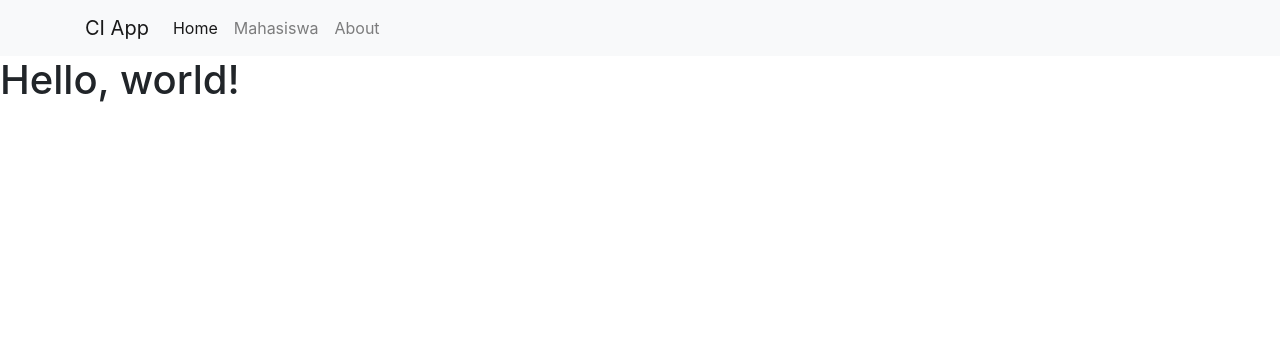
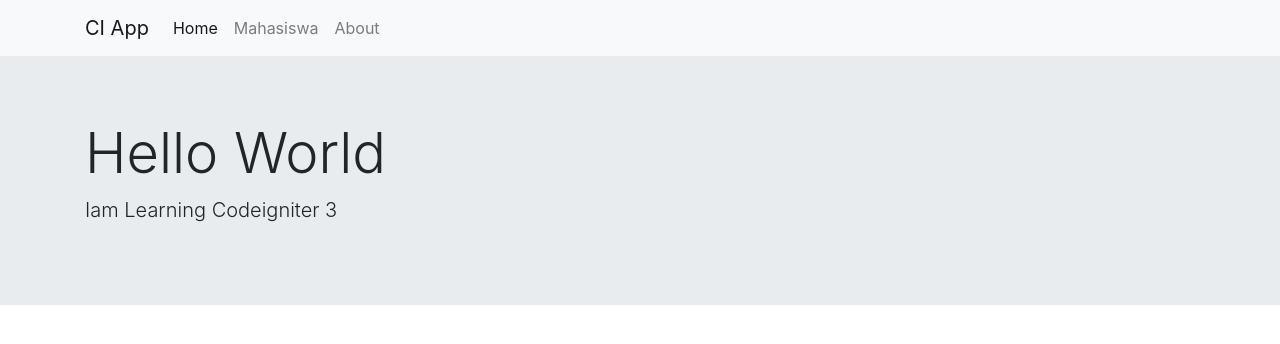
Before and after one commit to fadlisabda/Pengelolaan-Nilai-Mahasiswa, a CodeIgniter app: page /CI-APP/ in a window 1280 px wide. Shown: the top 344 px of the page. Run offline with CodeIgniter, Linux system fonts and the light colour scheme.

Commit message:
menambahkan jumbotron

```diff
--- a/application/views/home/index.php
+++ b/application/views/home/index.php
@@ -1 +1,6 @@
-	<h1>Hello, world!</h1>
+	<div class="jumbotron jumbotron-fluid">
+	  <div class="container">
+	    <h1 class="display-4">Hello World</h1>
+	    <p class="lead">Iam Learning Codeigniter 3</p>
+	  </div>
+	</div>
```
